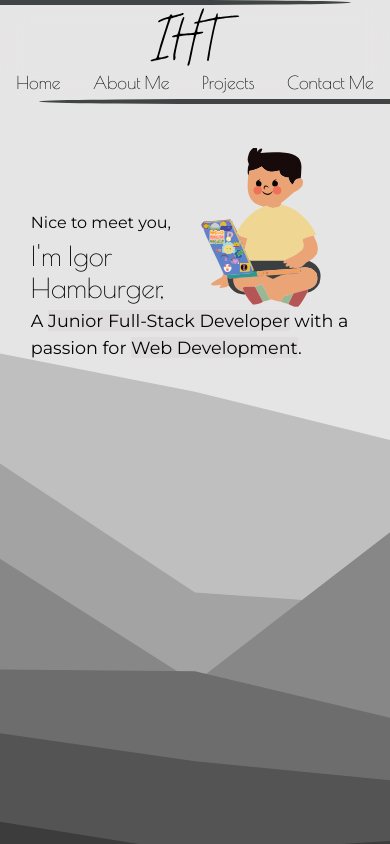
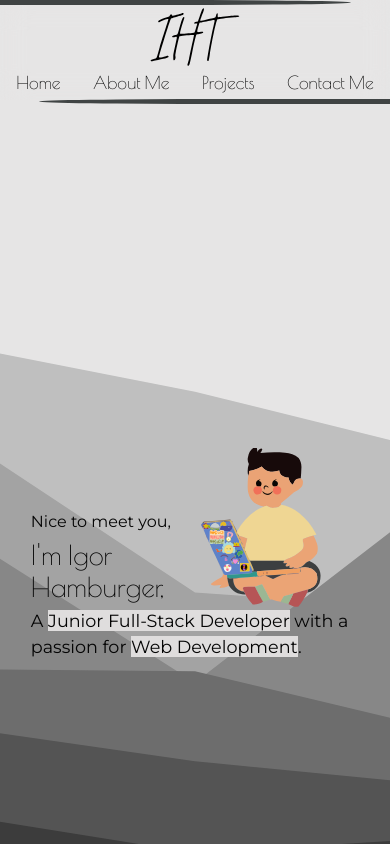
Before and after one commit to igor-ht/my-portfolio, a Next.js app in the folder client/: page / in a window 390 px wide. Shown: the top 844 px of the page. Built offline with nearby package versions, Linux system fonts and the light colour scheme.

Commit message:
small styling improved for mobile device

```diff
--- a/client/src/app/components/Main/components/Home/style.scss
+++ b/client/src/app/components/Main/components/Home/style.scss
@@ -60,6 +60,7 @@
 
 @media (max-width: 780px) {
   #home {
+    align-items: center;
     .intro {
       .greet {
         max-width: 85dvw;
--- a/client/src/app/components/Main/components/Projects/Project/style.scss
+++ b/client/src/app/components/Main/components/Projects/Project/style.scss
@@ -147,7 +147,7 @@
 @media (max-width: 700px) {
   .project {
     width: 18rem;
-    height: 25rem;
+    height: 70dvh;
     .project-display {
       overflow-y: auto;
       .content {
```
